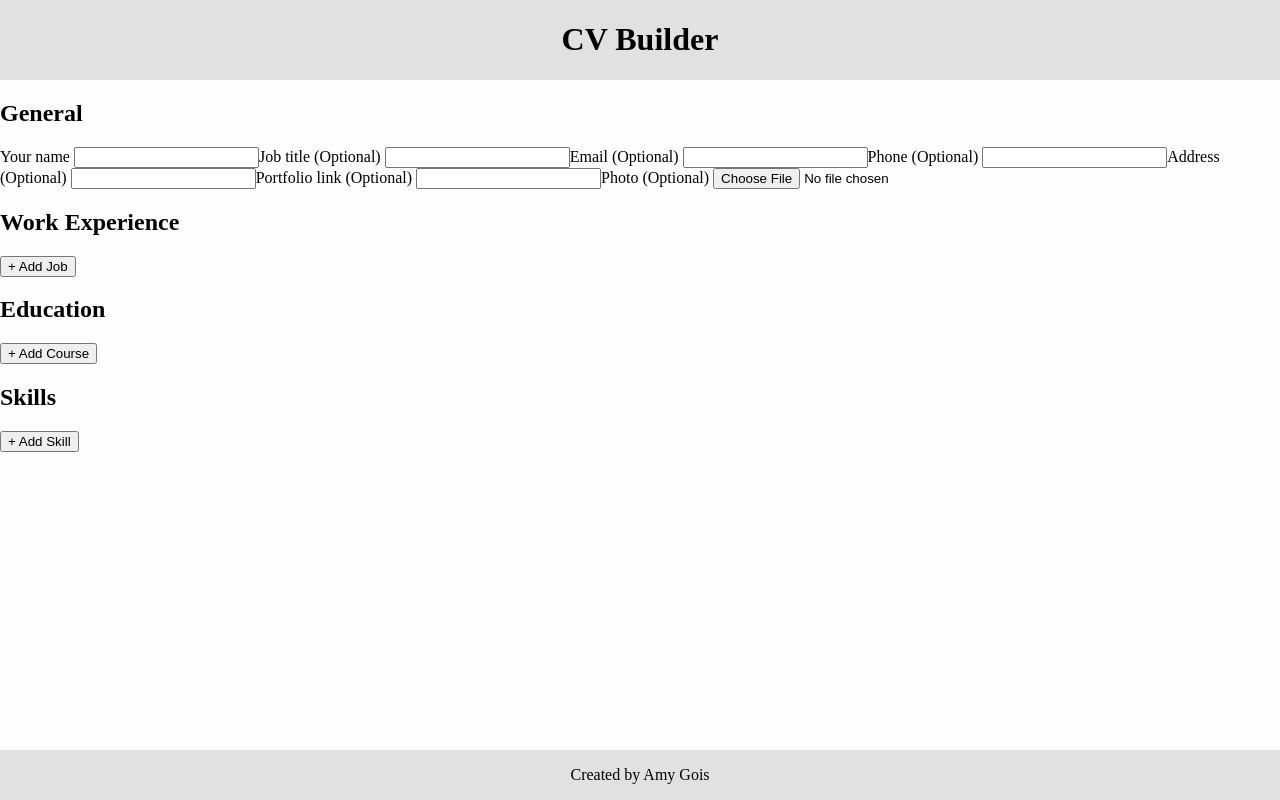
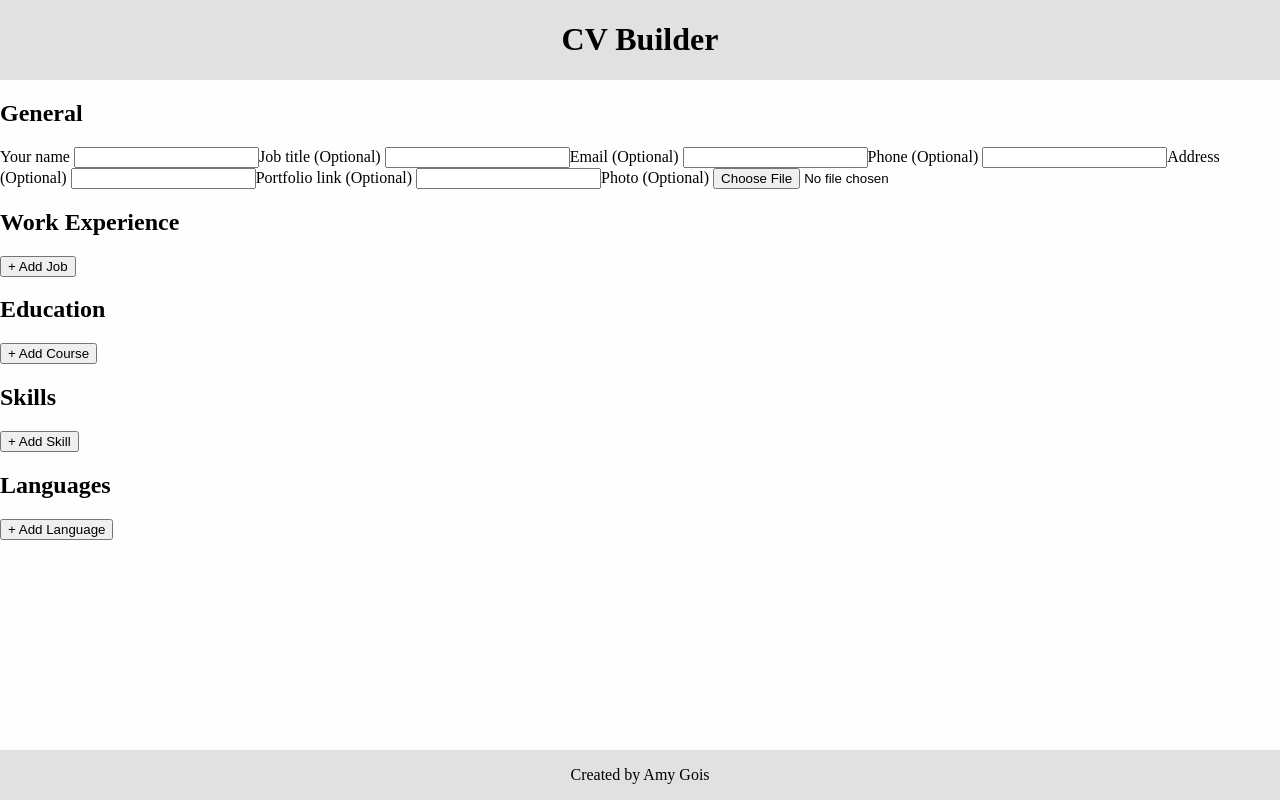
Before and after one commit to AmyGois/cv-builder, a React (Vite) app: page / in a window 1280 px wide. Built offline with nearby package versions, Linux system fonts and the light colour scheme.

Commit message:
feat: build "Language" form & section

```diff
--- a/src/App.jsx
+++ b/src/App.jsx
@@ -3,8 +3,10 @@ import GeneralForm from "./components/GeneralForm";
 import ExperienceSection from "./components/ExperienceSection";
 import EducationSection from "./components/EducationSection";
 import SkillsSection from "./components/SkillsSection";
+import LanguageSection from "./components/LanguageSection";
 import CvResult from "./components/CvResult";
 import "./app.css";
+import LanguageForm from "./components/LanguageForm";
 
 function App() {
   const [generalName, setGeneralName] = useState("");
@@ -562,6 +564,108 @@ function App() {
     },
   };
 
+  const [languages, setLanguages] = useState([]);
+  const [languageLevels, setLanguageLevels] = useState([]);
+  const [languageCertifications, setLanguageCertifications] = useState([]);
+  const [languageIdNum, setLanguageIdNum] = useState(1);
+
+  function calculateLanguageId() {
+    const newId = "LGID" + languageIdNum;
+    setLanguageIdNum(languageIdNum + 1);
+
+    return newId;
+  }
+
+  function createNewLGForm() {
+    const formId = calculateLanguageId();
+
+    const newLanguage = {
+      id: formId,
+      language: "",
+    };
+    const langs = languages;
+    langs.push(newLanguage);
+    setLanguages(langs);
+
+    const newLevel = {
+      id: formId,
+      level: "",
+    };
+    const levels = languageLevels;
+    levels.push(newLevel);
+    setLanguageLevels(levels);
+
+    const newCertification = {
+      id: formId,
+      certification: "",
+    };
+    const certifications = languageCertifications;
+    certifications.push(newCertification);
+    setLanguageCertifications(certifications);
+  }
+
+  const languageProps = {
+    handleNewForm: createNewLGForm,
+
+    languages: languages,
+    handleLanguages: function (id, e) {
+      setLanguages(
+        languages.map((language) => {
+          if (language.id === id) {
+            return {
+              ...language,
+              language: e.target.value,
+            };
+          } else {
+            return language;
+          }
+        })
+      );
+    },
+
+    levels: languageLevels,
+    handleLevels: function (id, e) {
+      setLanguageLevels(
+        languageLevels.map((level) => {
+          if (level.id === id) {
+            return {
+              ...level,
+              level: e.target.value,
+            };
+          } else {
+            return level;
+          }
+        })
+      );
+    },
+
+    certifications: languageCertifications,
+    handleCertifications: function (id, e) {
+      setLanguageCertifications(
+        languageCertifications.map((cert) => {
+          if (cert.id === id) {
+            return {
+              ...cert,
+              certification: e.target.value,
+            };
+          } else {
+            return cert;
+          }
+        })
+      );
+    },
+
+    handleDeleteForm: function (id) {
+      setLanguages(languages.filter((language) => language.id !== id));
+      setLanguageLevels(languageLevels.filter((level) => level.id !== id));
+      setLanguageCertifications(
+        languageCertifications.filter(
+          (certification) => certification.id !== id
+        )
+      );
+    },
+  };
+
   return (
     <>
       <section>
@@ -577,6 +681,9 @@ function App() {
         <div>
           <SkillsSection skillsProps={skillsProps} />
         </div>
+        <div>
+          <LanguageSection languageProps={languageProps} />
+        </div>
       </section>
       <section>
         <CvResult />
--- /dev/null
+++ b/src/components/LanguageForm.jsx
@@ -0,0 +1,50 @@
+import Input from "./Input";
+import Button from "./Button";
+
+function LanguageForm({
+  id,
+  handleLanguage,
+  handleLevel,
+  handleCertification,
+  handleDeleteForm,
+}) {
+  return (
+    <>
+      <Input
+        label="Language"
+        id={"language-" + id}
+        required={true}
+        onChange={(e) => handleLanguage(id, e)}
+      />
+      <label htmlFor={"language-level-" + id}>
+        {"Level "}
+        <select
+          name={"language-level-" + id}
+          id={"language-level-" + id}
+          onChange={(e) => handleLevel(id, e)}
+        >
+          <option value="">Choose level</option>
+          <option value="a1-beginner">A1 - Beginner</option>
+          <option value="a2-elementary">A2 - Elementary</option>
+          <option value="b1-intermediate">B1 - Intermediate</option>
+          <option value="b2-upper-intermediate">B2 - Upper Intermediate</option>
+          <option value="c1-advanced">C1 - Advanced</option>
+          <option value="c2-proficiency">C2 - Proficiency</option>
+        </select>
+      </label>
+      <Input
+        label="Certification"
+        id={"certificatiion-" + id}
+        required={false}
+        onChange={(e) => handleCertification(id, e)}
+      />
+      <Button
+        label="- Delete Language"
+        type="button"
+        onClick={() => handleDeleteForm(id)}
+      />
+    </>
+  );
+}
+
+export default LanguageForm;
--- /dev/null
+++ b/src/components/LanguageSection.jsx
@@ -0,0 +1,26 @@
+import LanguageForm from "./LanguageForm";
+import Button from "./Button";
+
+function LanguageSection({ languageProps }) {
+  return (
+    <>
+      <h2>Languages</h2>
+      {languageProps.languages.map((language) => {
+        return (
+          <form key={language.id}>
+            <LanguageForm
+              id={language.id}
+              handleLanguage={languageProps.handleLanguages}
+              handleLevel={languageProps.handleLevels}
+              handleCertification={languageProps.handleCertifications}
+              handleDeleteForm={languageProps.handleDeleteForm}
+            />
+          </form>
+        );
+      })}
+      <Button label="+ Add Language" onClick={languageProps.handleNewForm} />
+    </>
+  );
+}
+
+export default LanguageSection;
```
